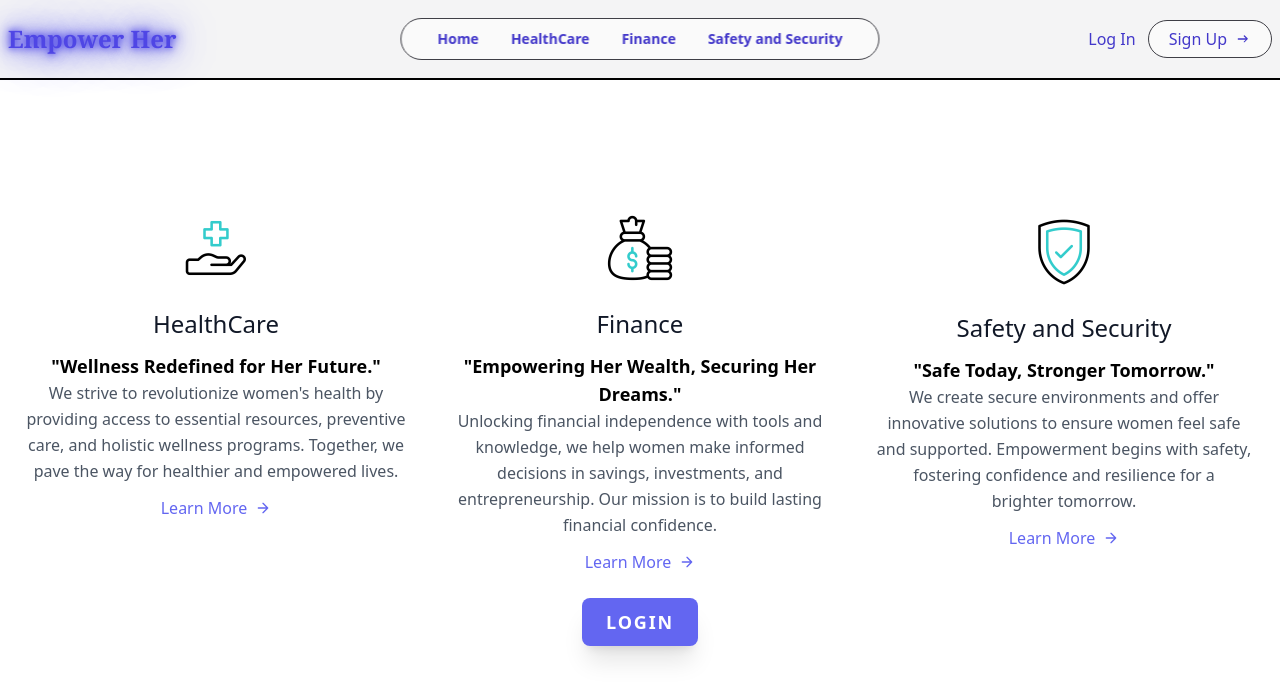
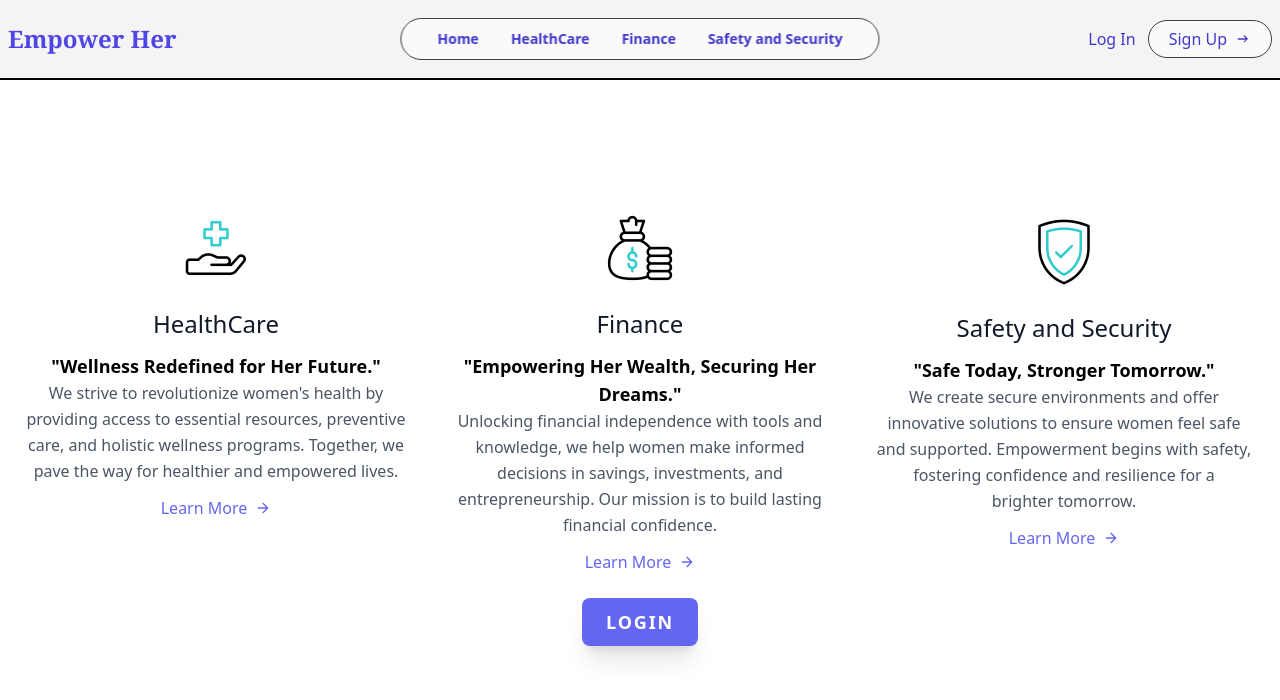
Before and after one commit to AmoghDevWorks/Empower, a React (Create React App) app in the folder frontend/: page / in a window 1280 px wide. Shown: the top 700 px of the page. Built offline with nearby package versions, Linux system fonts and the light colour scheme; what tailwindcss-motion would draw is missing.

Commit message:
udated empower

```diff
--- a/frontend/src/components/Navbar.js
+++ b/frontend/src/components/Navbar.js
@@ -14,7 +14,7 @@ const Navbar = () => {
 
   return (
     <div className="flex items-center justify-between h-20 w-full bg-zinc-100 relative p-2 border-b-2 border-solid border-black">
-        <div className="text-indigo-600 font-bold text-2xl flex items-center gap-2 font-serif font-rubik-vinyl animate-lightning ">
+        <div className="text-indigo-600 font-bold text-2xl flex items-center gap-2 font-serif  haverbrooke   ">
             Empower Her
         </div>
         <div className="absolute left-1/2 transform -translate-x-1/2 flex items-center justify-center text-indigo-700 text-sm font-semibold bg-zinc-50 rounded-full backdrop-blur-sm px-5 py-1 overflow-hidden border border-zinc-700">
```
